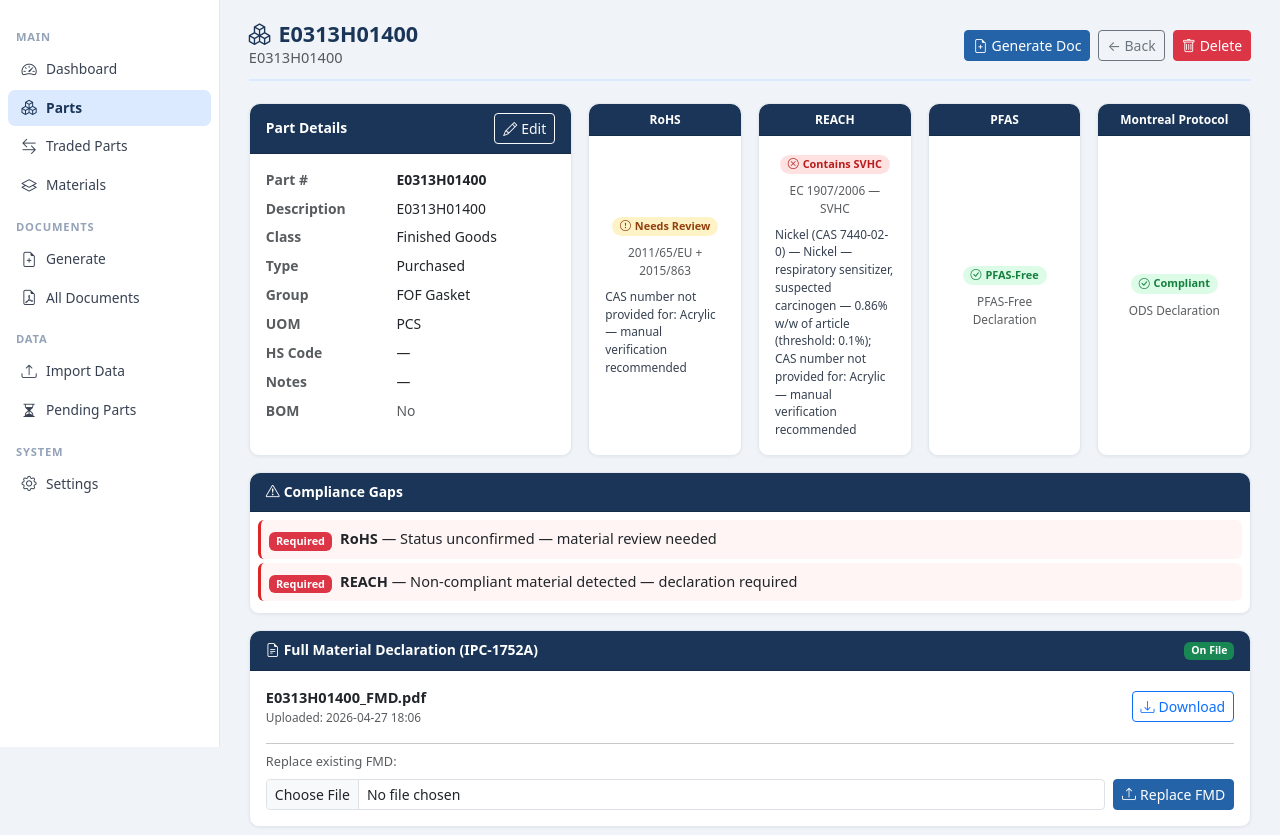
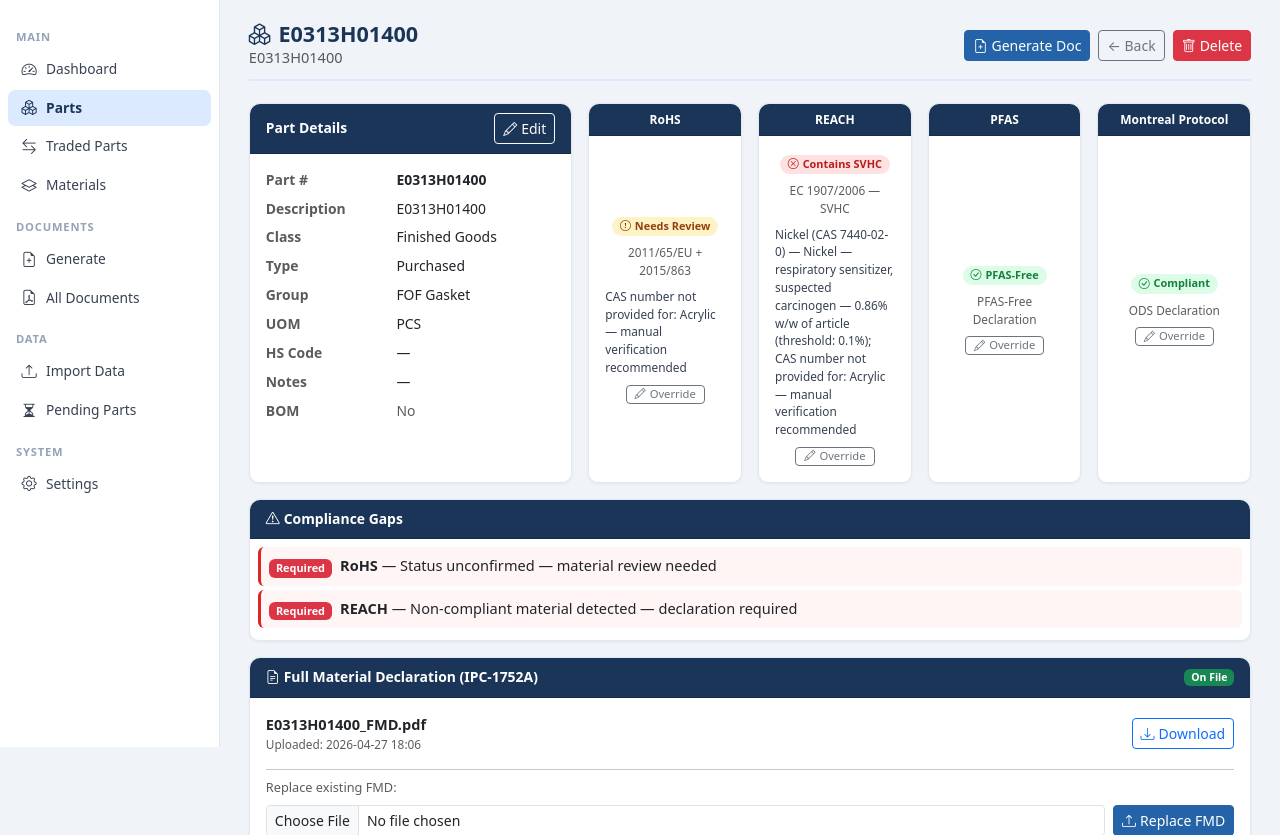
Before and after one commit to Colton-Tudisco/quality-compliance-project, a Flask app: a page that uses templates/part_detail.html in a window 1280 px wide. Shown: the part 53-888 px from the top of the page. Run offline with Flask 3, Linux system fonts and the light colour scheme; data comes from the database, SQL or seed files in the repository; both versions use the stored data as it was after the commit.

Commit message:
feat: add manual compliance status override
- Add is_override and override_reason columns to compliance_status table
- Add override route that accepts standard, status, and reason via form POST
- Add Override button to each compliance status card on part detail page
- Add override modal with standard display, status dropdown, and reason textarea
- Show Manual override indicator and reason text on overridden status cards
- Pre-populate modal with current standard and status when opened
- Alert in modal warns that FMD re-upload will reset the override

```diff
--- a/app.py
+++ b/app.py
@@ -140,6 +140,8 @@ def init_db():
             doc_required    INTEGER DEFAULT 0,
             doc_suggested   INTEGER DEFAULT 0,
             last_assessed   TEXT,
+            is_override     INTEGER DEFAULT 0,
+            override_reason TEXT,
             UNIQUE(part_number, standard)
         );
 
@@ -1421,6 +1423,33 @@ def fmd_bulk_process():
     conn.close()
     return jsonify({'results': processed})
 
+@app.route("/parts/<path:part_number>/compliance/override", methods=["POST"])
+def override_compliance(part_number):
+    standard        = request.form.get("standard", "").strip()
+    new_status      = request.form.get("status", "").strip()
+    override_reason = request.form.get("override_reason", "").strip()
+
+    if not standard or not new_status:
+        flash("Standard and status are required.", "danger")
+        return redirect(url_for("part_detail", part_number=part_number))
+
+    conn = get_db()
+    conn.execute("""
+        INSERT INTO compliance_status
+            (part_number, standard, status, is_override, override_reason, last_assessed)
+        VALUES (?, ?, ?, 1, ?, datetime('now'))
+        ON CONFLICT(part_number, standard)
+        DO UPDATE SET status          = excluded.status,
+                      is_override     = 1,
+                      override_reason = excluded.override_reason,
+                      last_assessed   = excluded.last_assessed
+    """, (part_number, standard, new_status, override_reason or None))
+    conn.commit()
+    conn.close()
+
+    flash(f"{standard} status manually set to '{new_status}'.", "success")
+    return redirect(url_for("part_detail", part_number=part_number))
+
 @app.route("/parts/<path:part_number>/fmd/upload", methods=["POST"])
 def upload_fmd(part_number):
     f = request.files.get("fmd_file")
--- a/templates/part_detail.html
+++ b/templates/part_detail.html
@@ -194,9 +194,26 @@
       <div class="card-body d-flex flex-column align-items-center justify-content-center py-3">
         <div class="mb-1">{{ status_badge(s.status if s else None) }}</div>
         <div class="text-muted text-xs mt-1">{{ ref }}</div>
-        {% if s and s.notes %}
+        {% if s and s.is_override %}
+        <div class="text-xs mt-1" style="color:#d97706;">
+          <i class="bi bi-pencil-fill me-1"></i>Manual override
+        </div>
+        {% endif %}
+        {% if s and s.override_reason %}
+        <div class="text-xs mt-1 text-muted text-center px-1">{{ s.override_reason }}</div>
+        {% endif %}
+        {% if s and s.notes and not s.is_override %}
         <div class="text-xs mt-2 text-start" style="color:#374151">{{ s.notes }}</div>
         {% endif %}
+        <button type="button"
+                class="btn btn-outline-secondary btn-sm mt-2 py-0 px-2"
+                style="font-size:.7rem;"
+                data-bs-toggle="modal"
+                data-bs-target="#overrideModal"
+                data-standard="{{ std_name }}"
+                data-current="{{ s.status if s else 'Unknown' }}">
+          <i class="bi bi-pencil me-1"></i>Override
+        </button>
       </div>
     </div>
   </div>
@@ -469,6 +486,61 @@
   </div>
 </div>
 
+<!-- Compliance Override Modal -->
+<div class="modal fade" id="overrideModal" tabindex="-1" aria-labelledby="overrideModalLabel" aria-hidden="true">
+  <div class="modal-dialog">
+    <div class="modal-content">
+      <div class="modal-header" style="background:var(--brand-dark);">
+        <h5 class="modal-title text-white" id="overrideModalLabel">
+          <i class="bi bi-pencil me-2"></i>Override Compliance Status
+        </h5>
+        <button type="button" class="btn-close btn-close-white" data-bs-dismiss="modal"></button>
+      </div>
+      <form method="post" action="/parts/{{ part.part_number }}/compliance/override">
+        <div class="modal-body">
+          <input type="hidden" name="standard" id="overrideStandard"/>
+          <div class="mb-3">
+            <label class="form-label fw-semibold small">Standard</label>
+            <input type="text" id="overrideStandardDisplay" class="form-control form-control-sm"
+                   readonly style="background:#f8fafc;"/>
+          </div>
+          <div class="mb-3">
+            <label class="form-label fw-semibold small">New Status <span class="text-danger">*</span></label>
+            <select name="status" class="form-select form-select-sm" id="overrideStatus">
+              <option value="Compliant">Compliant</option>
+              <option value="Non-Compliant">Non-Compliant</option>
+              <option value="Needs Review">Needs Review</option>
+              <option value="Exempt">Exempt</option>
+              <option value="PFAS-Free">PFAS-Free</option>
+              <option value="Contains PFAS">Contains PFAS</option>
+              <option value="Contains SVHC">Contains SVHC</option>
+              <option value="Contains ODS">Contains ODS</option>
+              <option value="Unknown">Unknown</option>
+            </select>
+          </div>
+          <div class="mb-3">
+            <label class="form-label fw-semibold small">Reason / Supporting Document</label>
+            <textarea name="override_reason" class="form-control form-control-sm" rows="3"
+                      placeholder="e.g. Supplier letter dated March 2025, ref SEM-2025-0312 confirms RoHS compliance."></textarea>
+            <div class="form-text">This will be shown on the part detail page as audit context.</div>
+          </div>
+          <div class="alert alert-warning py-1 px-2 small">
+            <i class="bi bi-exclamation-triangle me-1"></i>
+            Manual overrides take precedence over auto-assessed results. Re-uploading an FMD will reset the status.
+          </div>
+        </div>
+        <div class="modal-footer">
+          <button type="button" class="btn btn-outline-secondary btn-sm"
+                  data-bs-dismiss="modal">Cancel</button>
+          <button type="submit" class="btn btn-primary btn-sm">
+            <i class="bi bi-check-lg me-1"></i>Save Override
+          </button>
+        </div>
+      </form>
+    </div>
+  </div>
+</div>
+
 <!-- Delete Confirmation Modal -->
 <div class="modal fade" id="deletePartModal" tabindex="-1" aria-hidden="true">
   <div class="modal-dialog">
@@ -517,6 +589,19 @@ function cancelEdit() {
 function saveEdit() {
   document.getElementById('editForm').submit();
 }
+
+// Populate override modal with the standard and current status
+document.getElementById('overrideModal').addEventListener('show.bs.modal', function(event) {
+  const btn      = event.relatedTarget;
+  const standard = btn.getAttribute('data-standard');
+  const current  = btn.getAttribute('data-current');
+  document.getElementById('overrideStandard').value        = standard;
+  document.getElementById('overrideStandardDisplay').value = standard;
+  const select = document.getElementById('overrideStatus');
+  for (let opt of select.options) {
+    opt.selected = opt.value === current;
+  }
+});
 </script>
 {% endblock %}
 
```
Also changed, not shown: comply.db.
